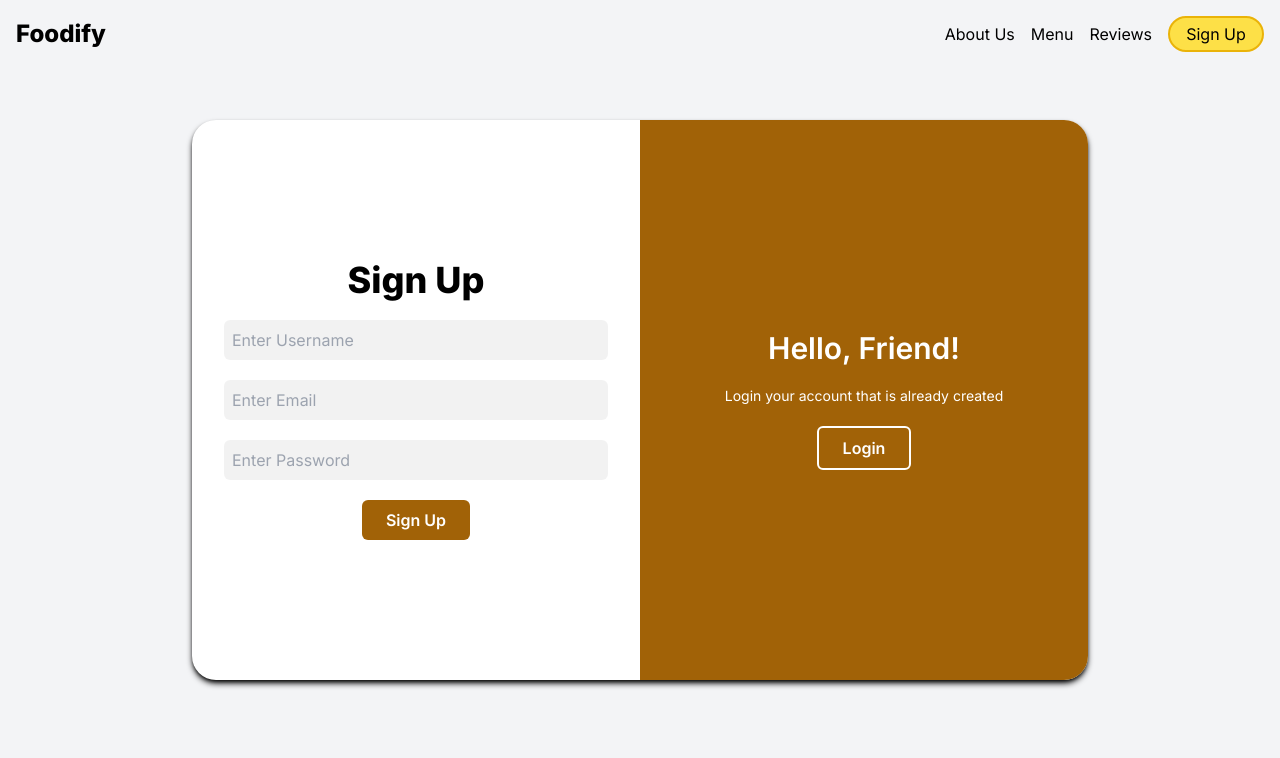
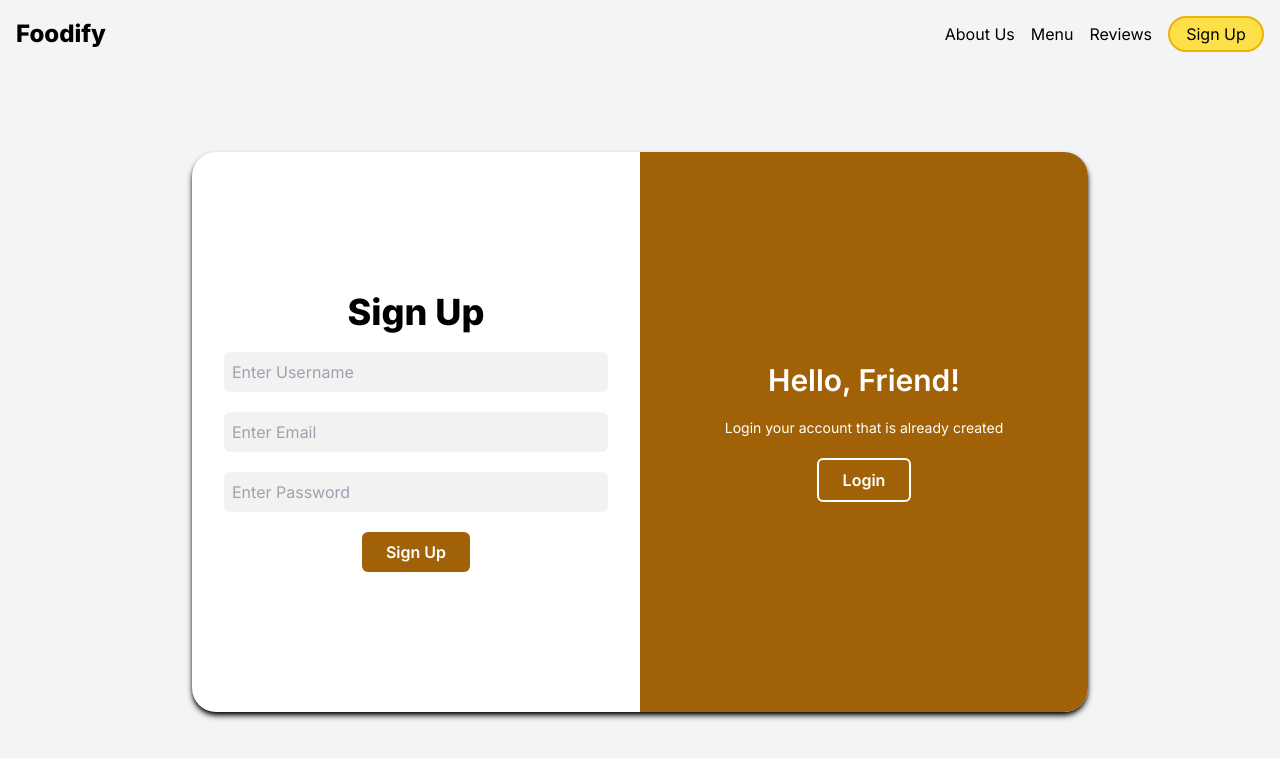
Before and after one commit to harshit0808sharma/food-app, a Next.js app: page /restaurant in a window 1280 px wide. Shown: the top 758 px of the page. Built offline with nearby package versions, Linux system fonts and the light colour scheme.

Commit message:
fix some layout issues in sign up

```diff
--- a/app/components/loginandsingup/SingUp.jsx
+++ b/app/components/loginandsingup/SingUp.jsx
@@ -34,7 +34,7 @@ const SingUp = ({setLogin}) => {
 
   return (
     <div className="w-full min-h-screen flex items-center justify-center bg-gray-100 px-4">
-      <div className='w-full max-w-4xl h-auto md:h-[70vh] bg-white rounded-3xl flex flex-col md:flex-row shadow-black shadow-md overflow-hidden'>
+      <div className='w-full max-w-4xl h-auto md:h-[70vh] bg-white rounded-3xl flex flex-col md:flex-row shadow-black shadow-md overflow-hidden mt-16'>
 
         {/* Left Side - Sign Up Form */}
         <div className="flex flex-col items-center justify-center gap-5 p-8 bg-transparent w-full md:basis-[50%]">
--- a/app/page.js
+++ b/app/page.js
@@ -10,7 +10,7 @@ import WeServe from "./components/mainpagecomponents/WeServe";
 export default function Home() {
 
   return (
-    <div className="relative min-h-screen bg-yellow-50 flex flex-col pt-10 sm:pt-0 md:pt-0">
+    <div className="relative min-h-screen bg-yellow-50 flex flex-col pt-10 sm:pt-5 md:pt-0">
       <Navbar />
 
       {/* Main content container */}
```
